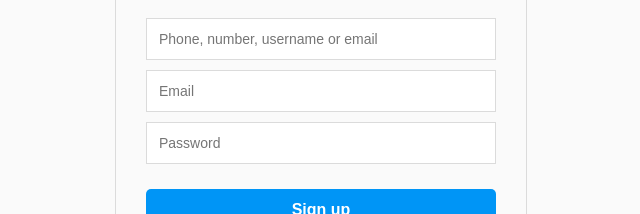
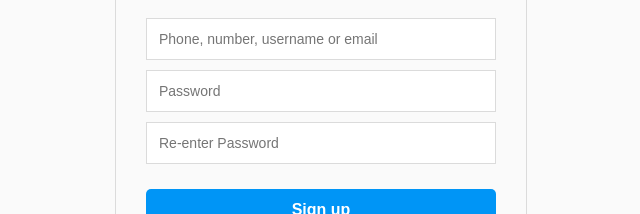
Before and after one commit to japsap/instagram-clone, a React (Create React App) app in the folder client/: page / in a window 1280 px wide. Both pictures are taken after a click on the element "Sign up". Shown: the part 195-409 px from the top of the page, without its empty margins (319-959 px from the left). Built offline with nearby package versions, Linux system fonts and the light colour scheme; no server answers.

Commit message:
firebase completed
yes

```diff
--- a/client/package.json
+++ b/client/package.json
@@ -6,6 +6,7 @@
     "@testing-library/jest-dom": "^5.16.5",
     "@testing-library/react": "^13.4.0",
     "@testing-library/user-event": "^13.5.0",
+    "firebase": "^9.17.1",
     "react": "^18.2.0",
     "react-dom": "^18.2.0",
     "react-icons": "^4.7.1",
--- a/client/public/Styles/login.css
+++ b/client/public/Styles/login.css
@@ -67,8 +67,7 @@
 
 .error_msg{
     color: red;
-    padding: 10px;
-    margin-top: 10px;
+    margin: 10px 0px;
     text-align: center;
     background-color: rgba(255, 0, 0, 0.229);
 }
--- a/client/src/App.js
+++ b/client/src/App.js
@@ -1,19 +1,39 @@
-import React from 'react'
+import React, { useEffect, useState } from 'react'
 import { Route, Routes } from 'react-router'
+
+//hooks
+import useFetch from './Hooks/useFetch';
+
+//components
 import Loger from './Routes/Loger';
+import Profile from './Routes/Profile';
 
-import useFetch from './Hooks/useFetch';
+//firebase comps
+import { onAuthStateChanged } from 'firebase/auth';
+import { auth } from './Hooks/firebase';
+
 
 const App = () => {
 
-  const [ data ] = useFetch('http://localhost:5000/login', {});
+  const [ user, setUser ] = useState();
 
-  console.log(data);
+  const authListener = () => {
+    onAuthStateChanged(auth, user => {
+      if(user){
+        return setUser(user)
+      }
+    })
+  }
+
+  useEffect(() => {
+    authListener()
+  }, [])
+
 
   return (
     <div className='app-container'>
       <Routes>
-        <Route path='/' element={<Loger/>}/>
+        {user ? <Route path='/' element={<Profile user={user}/>}/> :  <Route path='/' element={<Loger/>}/>}
       </Routes>
     </div>
   )
--- /dev/null
+++ b/client/src/Hooks/firebase.js
@@ -0,0 +1,21 @@
+import { initializeApp } from "firebase/app";
+import { getAuth } from 'firebase/auth'
+
+const firebaseConfig = {
+  apiKey: "AIzaSyAYTYTNSETqRoXV-iDAcyVA5e20tCOT5Xw",
+  authDomain: "fir-v9-testing-d709c.firebaseapp.com",
+  projectId: "fir-v9-testing-d709c",
+  storageBucket: "fir-v9-testing-d709c.appspot.com",
+  messagingSenderId: "664084582613",
+  appId: "1:664084582613:web:8587039db03d3db85b925c",
+  measurementId: "G-7Z9L7VEE55",
+};
+
+// Initialize Firebase
+const fire = initializeApp(firebaseConfig);
+export const auth = getAuth(fire)
+
+
+export default fire
+
+// https://firebase.google.com/docs/auth/web/manage-users
--- a/client/src/Routes/Loger.js
+++ b/client/src/Routes/Loger.js
@@ -1,16 +1,101 @@
 import React, { useState } from "react";
+import { useNavigate } from "react-router";
+
+
+//components
 import LoginPage from "./LoginPage";
 import SigninPage from "./SigninPage";
+
+//firebase imports
+import { auth } from "../Hooks/firebase";
+import { createUserWithEmailAndPassword, getAuth, signInWithEmailAndPassword, updateCurrentUser } from "firebase/auth";
+
 
 const Loger = () => {
   const [hasAccount, setHasAccount] = useState(false);
 
+  const [ email, setEmail ] = useState('');
+  const [ username, setUsername ] = useState('');
+  const [ password, setPassword ] = useState('');
+
+  const [ emailError, setEmailError ] = useState('');
+  const [ passwordError, setPasswordError ] = useState('');
+
+  const navigate = useNavigate();
+
+  const { currentUser } = getAuth()
+
+  const handleSignup = () => {
+    createUserWithEmailAndPassword(auth, email, password)
+      .then(() => navigate('/'))
+      .catch(err => {
+        switch (err.code) {
+          case "auth/email-already-in-use":
+          case "auth/invalid-email":
+            setEmailError(err.message);
+            break;
+          case "auth/weak-password":
+            setPasswordError(err.message);
+            break;
+        }
+      });
+  }
+
+  const handleLogin = () => {
+    signInWithEmailAndPassword(auth, email, password)
+      .then(() => navigate('/'))
+      .catch(err => {
+        console.log(err.code);
+        switch (err.code) {
+          case "auth/email-already-in-use":
+          case "auth/invalid-email":
+            setEmailError(err.message);
+            break;
+          case "auth/weak-password":
+            setPasswordError(err.message);
+            break;
+        }
+      });
+  }
+
   return (
     <>
       {!hasAccount ? (
-        <LoginPage setHasAccount={setHasAccount} hasAccount={hasAccount}/>
+        <LoginPage
+          setHasAccount={setHasAccount}
+          hasAccount={hasAccount}
+
+          email={email}
+          password={password}
+          setEmail={setEmail}
+          setPassword={setPassword}
+          handleLogin={handleLogin}
+
+          emailError={emailError}
+          passwordError={passwordError}
+
+
+          //no username here
+          //no handleSign up here
+        />
       ) : (
-        <SigninPage setHasAccount={setHasAccount} hasAccount={hasAccount}/>
+        <SigninPage
+          setHasAccount={setHasAccount}
+          hasAccount={hasAccount}
+
+          email={email}
+          password={password}
+          username={username}
+          setEmail={setEmail}
+          setPassword={setPassword}
+          setUsername={setUsername}
+          handleSignup={handleSignup}
+
+          emailError={emailError}
+          passwordError={passwordError}
+
+          //no handlelogin here
+        />
       )}
     </>
   );
--- /dev/null
+++ b/client/src/Routes/Profile.js
@@ -0,0 +1,10 @@
+import React from 'react'
+
+const Profile = ({ user }) => {
+  console.log(user);
+  return (
+    <div>Profile</div>
+  )
+}
+
+export default Profile
--- a/client/src/Routes/SigninPage.js
+++ b/client/src/Routes/SigninPage.js
@@ -1,38 +1,36 @@
-import React, { useState } from 'react';
+import React, { useState } from "react";
 import { Link } from "react-router-dom";
 
 import logo from "../Assets/Images/instagram-logo.png";
-import google from '../Assets/Images/googleplay-button.png'
-import iphone from '../Assets/Images/apple-button.png'
+import google from "../Assets/Images/googleplay-button.png";
+import iphone from "../Assets/Images/apple-button.png";
 
 import { AiFillFacebook } from "react-icons/ai";
 
-import useCrud from '../Hooks/useCrud';
+const SigninPage = ({
+  setHasAccount,
+  hasAccount,
+  email,
+  password,
+  setEmail,
+  setPassword,
+  handleSignup,
 
-const SigninPage = ({ setHasAccount, hasAccount }) => {
+  emailError,
+  passwordError
+}) => {
 
-  const [ username, setUsername ] = useState("");
-  const [ email, setEmail ] = useState('')
-  const [ password, setPassword ] = useState("");
-
-  const [ showErr, setShowErr ] = useState(false)
-  const [ error, setError ] = useState("Credentials too short!")
-
-  const { postRegisterUser } = useCrud();
+  const [ rePassword, setRePassword ] = useState('')
+  const [ passError, setPassError] = useState('')
 
   const onSubmit = (e) => {
     e.preventDefault();
 
-    if(username.length <= 0 || password.length <= 0){
-      return setShowErr(true)
+    if(password === rePassword){
+      return handleSignup();
     }
 
-    postRegisterUser({
-      username,
-      email,
-      password
-  })
-
+    setPassError('Passwords doesnt match!')
   };
 
   return (
@@ -46,23 +44,17 @@ const SigninPage = ({ setHasAccount, hasAccount }) => {
 
         {/* get data container */}
         <form onSubmit={onSubmit} className="loginPage-submit">
+
           <div className="loginPage-submit-username">
             <input
-            type="username"
+              type="text"
               placeholder="Phone, number, username or email"
-            value={username}
-            onChange={(e) => setUsername(e.target.value)}
-          />
-        </div>
-
-        <div className="loginPage-submit-email">
-          <input
-            type="email"
-            placeholder="Email"
               value={email}
               onChange={(e) => setEmail(e.target.value)}
             />
           </div>
+
+          <p className="error_msg">{emailError}</p>
 
           <div className="loginPage-submit-password">
             <input
@@ -73,45 +65,57 @@ const SigninPage = ({ setHasAccount, hasAccount }) => {
             />
           </div>
 
-        <button
-          type="submit"
-          value="Login"
-          className={`button-disabled`}
-        >
+          <p className="error_msg">{passwordError}</p>
+
+          <div className="loginPage-submit-password">
+            <input
+              type="password"
+              placeholder="Re-enter Password"
+              value={rePassword}
+              onChange={(e) => setRePassword(e.target.value)}
+            />
+          </div>
+
+          <p className="error_msg">{passError}</p>
+
+          <button type="submit" value="Login" className={`button-disabled`}>
             Sign up
           </button>
 
-        {showErr && <p className="error_msg">{error}</p>}
         </form>
         {/* end of the form */}
 
-      <p className="choseAnotherOption"><span>OR</span></p>
+        <p className="choseAnotherOption">
+          <span>OR</span>
+        </p>
 
         <div className="loginPage-link">
           <Link className="facebook-login">
             <AiFillFacebook />
             Sign up account with Facebook
-        </Link> <br style={{marginBottom:'20px'}}></br>
-        <Link  className="forgot-password">
-          Forgot Password
-        </Link>
+          </Link>{" "}
+          <br style={{ marginBottom: "20px" }}></br>
+          <Link className="forgot-password">Forgot Password</Link>
         </div>
       </div>
 
       {/* sign in container */}
       <div className="signIn">
-      <p>Already have an accout? <span onClick={() => setHasAccount(!hasAccount)}>Log in</span></p>
+        <p>
+          Already have an accout?{" "}
+          <span onClick={() => setHasAccount(!hasAccount)}>Log in</span>
+        </p>
       </div>
 
       <div className="get-the-app">
         <p>get the app.</p>
         <div className="get-the-app-images">
-          <img src={iphone}/>
-          <img src={google}/>
+          <img src={iphone} />
+          <img src={google} />
         </div>
       </div>
     </div>
-  )
-}
+  );
+};
 
-export default SigninPage
+export default SigninPage;
```
Also changed, not shown: client/src/Routes/LoginPage.js (+39 -43 lines), client/src/Components/Navbar.js (added), 1 other file (tests, documents, lock files or other folders). Lines whose indentation alone changed are shown as unchanged.
